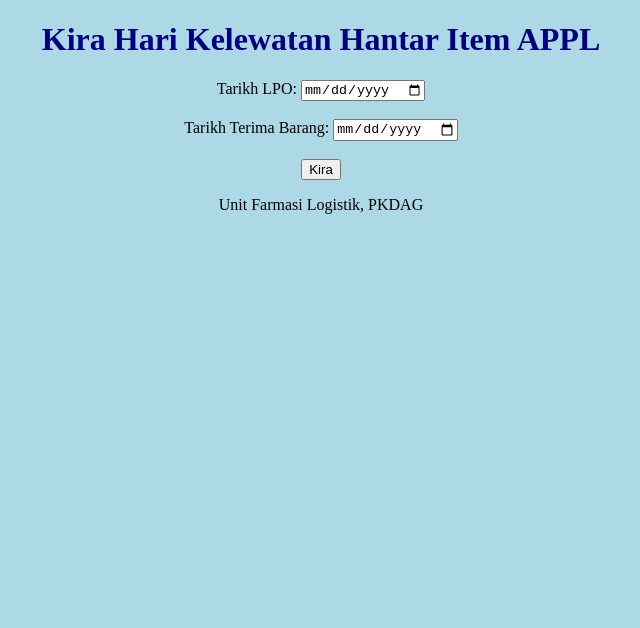
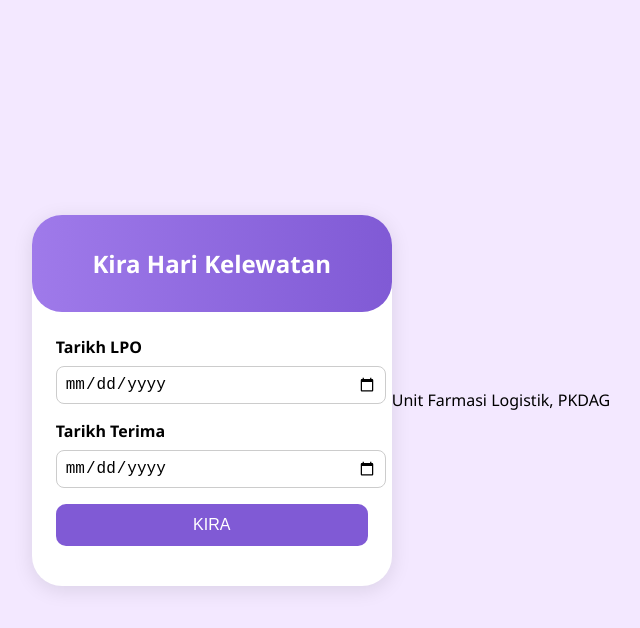
Before and after one commit to mlutfi14/APPL-eta, a plain HTML site: page index.html in a window 1280 px wide. Shown: the whole page, without its empty margins (319-959 px from the left). Drawn offline with Linux system fonts and the light colour scheme.

Commit message:
Update index.html

```diff
--- a/index.html
+++ b/index.html
@@ -1,34 +1,148 @@
 <!DOCTYPE html>
-<html lang="ms">
+<html lang="en">
 <head>
-  <meta charset="UTF-8">
-  <title>Kira Hari Kelewatan</title>
-  <link rel="manifest" href="manifest.json">
-  <meta name="viewport" content="width=device-width, initial-scale=1.0">
-<style>
+  <meta charset="UTF-8" />
+  <meta name="viewport" content="width=device-width, initial-scale=1.0" />
+  <link rel="manifest" href="manifest.json" />
+  <link rel="stylesheet" href="https://cdnjs.cloudflare.com/ajax/libs/font-awesome/6.0.0-beta3/css/all.min.css">
+  <title>APPL ETA</title>
+  <style>
     body {
-        background-color: lightblue;
-        text-align: center;
+      margin: 0;
+      font-family: 'Segoe UI', sans-serif;
+      background: #f3e8ff;
+      display: flex;
+      justify-content: center;
+      align-items: center;
+      height: 100vh;
     }
-    h1 {
-        color: navy;
-    }
-</style>
+    .app-container {
+      background: white;
+      width: 360px;
+      border-radius: 30px;
+      box-shadow: 0 4px 20px rgba(0, 0, 0, 0.1);
+      overflow: hidden;
+    }
+    .header {
+      background: linear-gradient(to right, #9f7aea, #805ad5);
+      color: white;
+      padding: 2rem;
+      border-bottom-left-radius: 30px;
+      border-bottom-right-radius: 30px;
+      text-align: center;
+    }
+    .header h1 {
+      margin: 0;
+      font-size: 1.5rem;
+    }
+    .form-section {
+      padding: 1.5rem;
+    }
+    .form-group {
+      margin-bottom: 1rem;
+    }
+    .form-group label {
+      display: block;
+      font-weight: bold;
+      margin-bottom: 0.5rem;
+    }
+    .form-group input {
+      width: 100%;
+      padding: 0.5rem;
+      border: 1px solid #ccc;
+      border-radius: 8px;
+      font-size: 1rem;
+    }
+    .btn {
+      background: #805ad5;
+      color: white;
+      padding: 0.75rem;
+      border: none;
+      border-radius: 10px;
+      font-size: 1rem;
+      width: 100%;
+      cursor: pointer;
+    }
+    .btn:hover {
+      background: #6b46c1;
+    }
+    .result {
+      text-align: center;
+      margin-top: 1rem;
+      font-weight: bold;
+      color: #4a5568;
+    }
+  </style>
 </head>
 <body>
-  <h1>Kira Hari Kelewatan Hantar Item APPL</h1>
+  <div class="app-container">
+    <div class="header">
+      <h1>Kira Hari Kelewatan</h1>
+    </div>
+    <div class="form-section">
+      <div class="form-group">
+        <label for="lpoDate">Tarikh LPO</label>
+        <input type="date" id="lpoDate" />
+      </div>
+      <div class="form-group">
+        <label for="receivedDate">Tarikh Terima</label>
+        <input type="date" id="receivedDate" />
+      </div>
+      <button class="btn" onclick="kiraKelewatan()">KIRA</button>
+      <div class="result" id="result"></div>
+    </div>
+  </div>
 
-  <label>Tarikh LPO:
-    <input type="date" id="lpoDate">
-  </label><br><br>
+  <script>
+    async function kiraKelewatan() {
+      const lpo = new Date(document.getElementById('lpoDate').value);
+      const received = new Date(document.getElementById('receivedDate').value);
 
-  <label>Tarikh Terima Barang:
-    <input type="date" id="receivedDate">
-  </label><br><br>
+      if (isNaN(lpo) || isNaN(received)) {
+        document.getElementById('result').textContent = 'Sila pilih kedua-dua tarikh';
+        return;
+      }
 
-  <button onclick="kiraKelewatan()">Kira</button>
+      // Hari bermula dari hari selepas LPO
+      const start = new Date(lpo);
+      start.setDate(start.getDate() + 1);
 
-  <p id="result"></p>
+      // Kirakan 7 hari bekerja tanpa Sabtu, Ahad, dan cuti
+      const cuti = await ambilCuti();
+      let kerja = 0;
+      let expectedDate = new Date(start);
+
+      while (kerja < 7) {
+        const day = expectedDate.getDay();
+        const dateStr = expectedDate.toISOString().split('T')[0];
+        if (day !== 0 && day !== 6 && !cuti.includes(dateStr)) {
+          kerja++;
+        }
+        if (kerja < 7) expectedDate.setDate(expectedDate.getDate() + 1);
+      }
+
+      // Kirakan hari lewat: semua hari termasuk sabtu ahad & cuti
+      const diffMs = received - expectedDate;
+      const daysLate = Math.ceil(diffMs / (1000 * 60 * 60 * 24));
+
+      const result = daysLate > 0
+        ? `Lewat ${daysLate} hari (Tarikh patut hantar: ${expectedDate.toISOString().split('T')[0]})`
+        : `Tidak lewat (Tarikh patut hantar: ${expectedDate.toISOString().split('T')[0]})`;
+
+      document.getElementById('result').textContent = result;
+    }
+
+    async function ambilCuti() {
+      // Data statik untuk demo – ganti dengan panggil API kalau perlu
+      return [
+        "2025-04-26", // contoh cuti umum atau negeri
+        "2025-05-01",
+        "2025-05-17"
+      ];
+    }
+  </script>
+</body>
+</html>
 
   <label>Unit Farmasi Logistik, PKDAG</label>
   <script src="/APPL-eta/app.js"></script>
```
